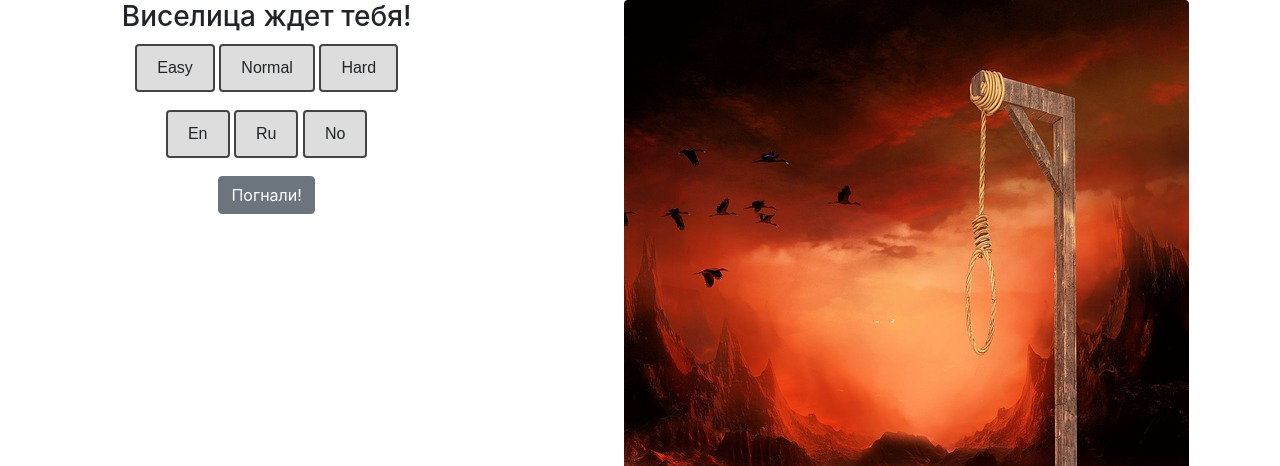
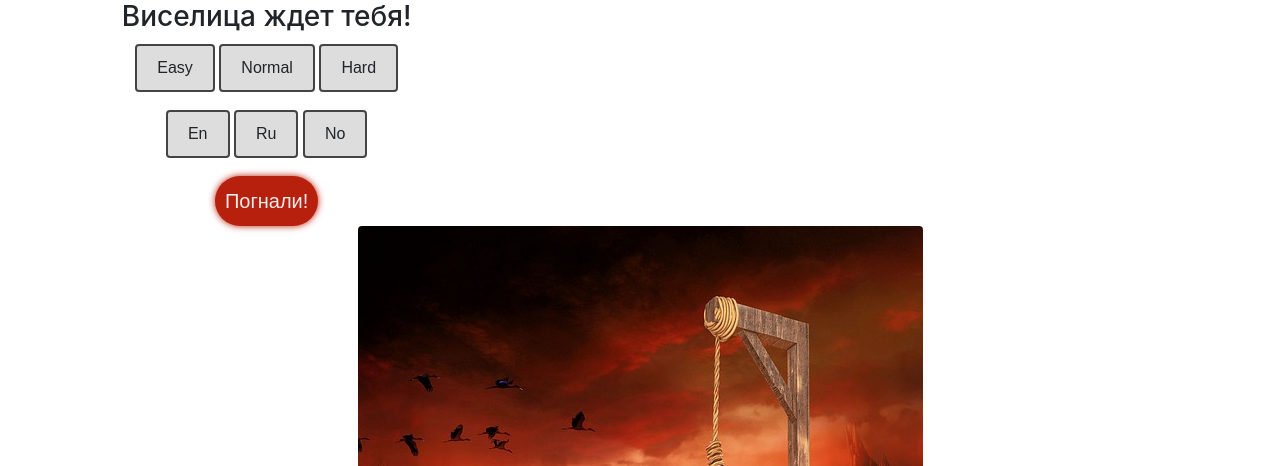
Before and after one commit to Cadovvl/trainer, a Django app: page /gallows/ in a window 1280 px wide. Shown: the part 56-522 px from the top of the page. Run offline with Django 3.2, Linux system fonts and the light colour scheme; some libraries are stand-ins or nearby versions.

Commit message:
Add a new terrible button

```diff
--- a/gallows/templates/gallows/gallows_start.html
+++ b/gallows/templates/gallows/gallows_start.html
@@ -25,9 +25,31 @@
             <label for="{{ lang.id_for_label }}">{{ lang.choice_label }}</label>
             {% endfor %}
           </div>
-
-          <div class="col-md-8">
-            <button type="submit" class="btn btn-secondary">
+           <style>
+            .button {
+            background-color: #1c87c9;
+            -webkit-border-radius: 60px;
+            border-radius: 60px;
+            border: none;
+            color: #eeeeee;
+            cursor: pointer;
+            display: inline-block;
+            font-family: sans-serif;
+            font-size: 20px;
+            padding: 10px 10px;
+            text-align: center;
+            text-decoration: none;
+            }
+            @keyframes glowing {
+            0% { background-color: #a81805; box-shadow: 0 0 5px #a81805; }
+            50% { background-color: #f33f27; box-shadow: 0 0 20px #f33f27; }
+            100% { background-color: #a81805; box-shadow: 0 0 5px #a81805; }
+            }
+            .button {
+            animation: glowing 1300ms infinite;
+            }
+          </style>
+            <button type="submit" class="button">
               Погнали!
             </button>
           </div>
```
